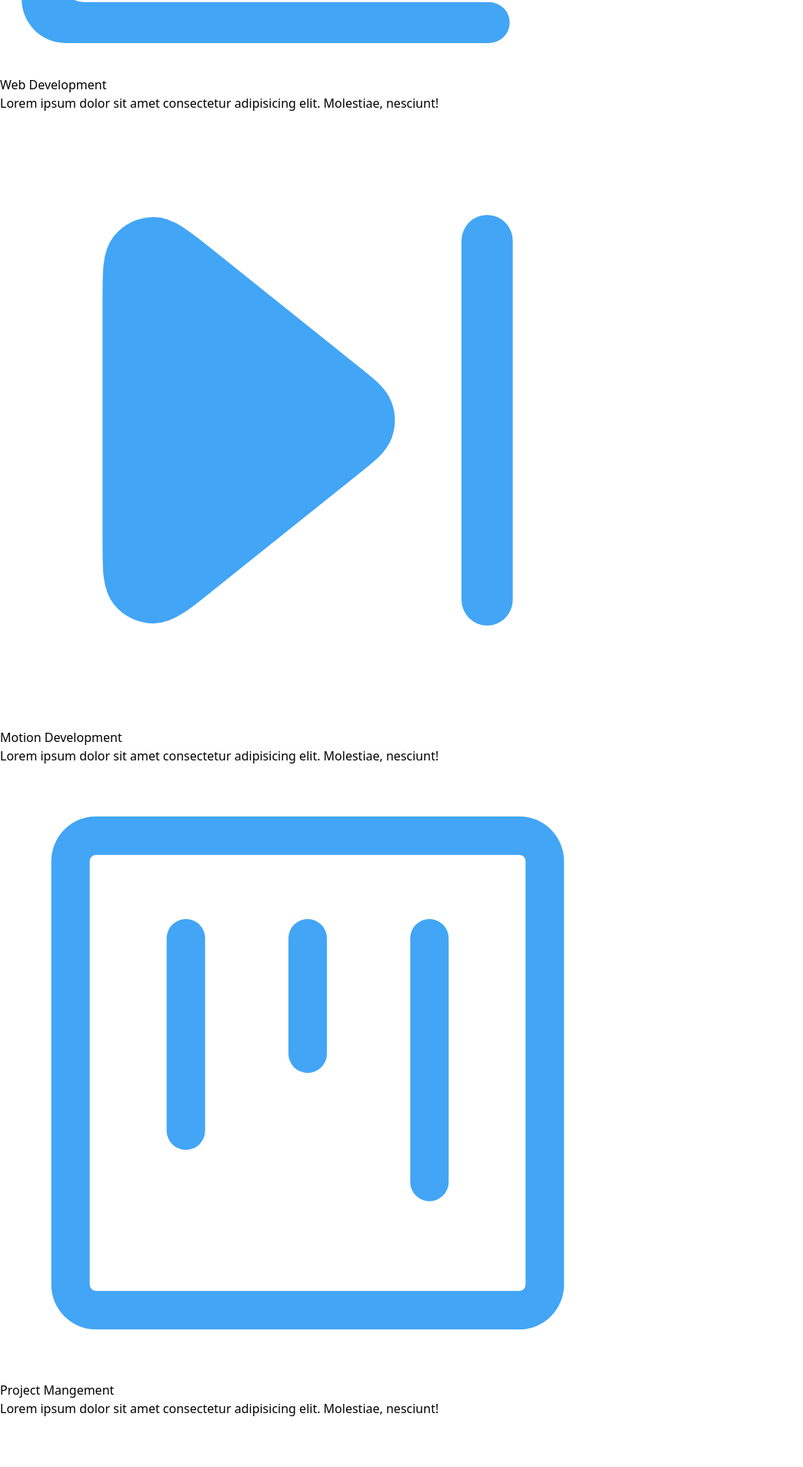
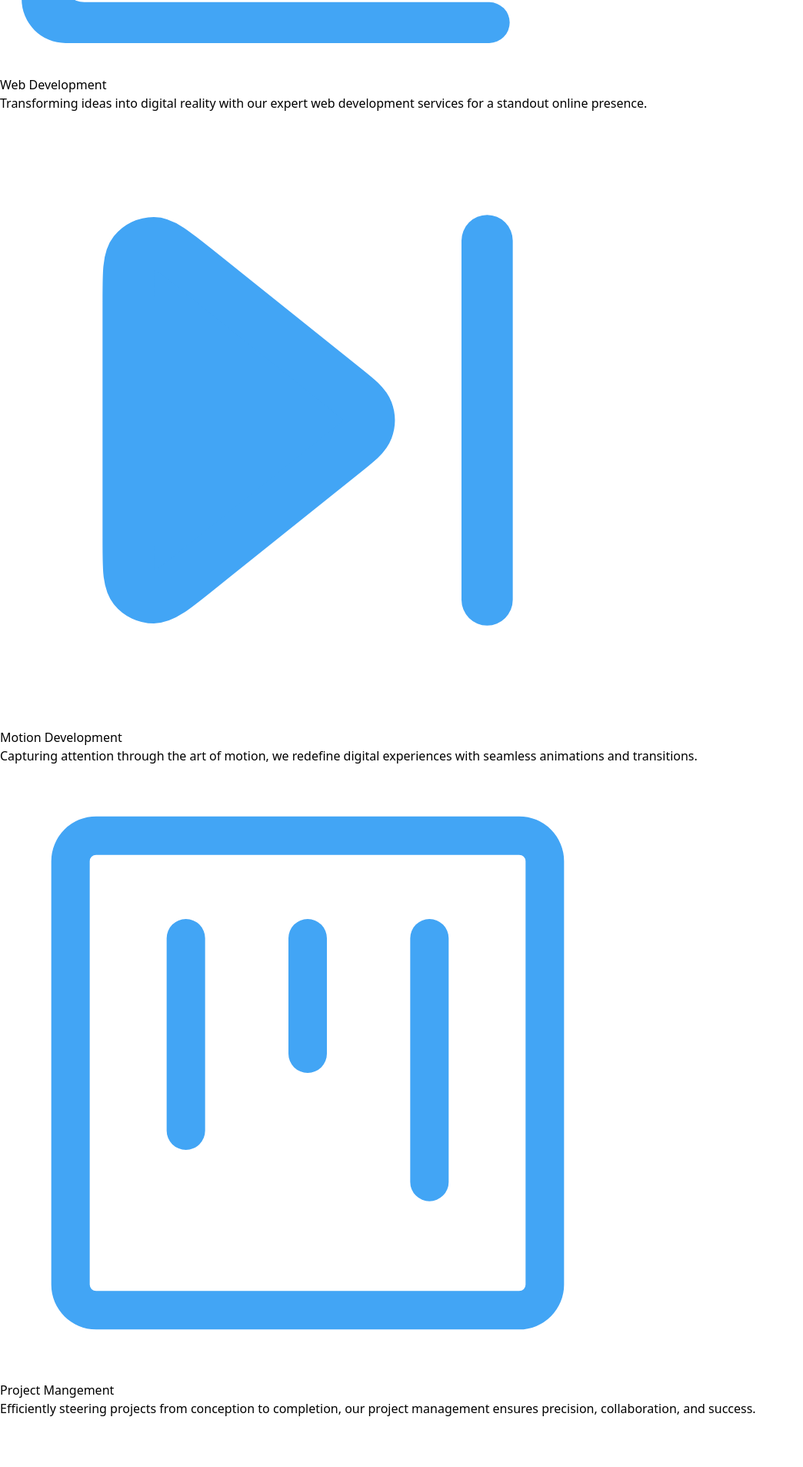
Before and after one commit to AmanTiwari0509/new-potfolio-aman, a React (Vite) app: page / in a window 1280 px wide. Shown: the part 5600-7506 px from the top of the page at 77% size, without its empty margins (0-1044 px from the left). Built offline with nearby package versions, Linux system fonts and the light colour scheme.

Commit message:
added content in services

```diff
--- a/src/componets/Services.tsx
+++ b/src/componets/Services.tsx
@@ -12,43 +12,43 @@ const Services = () => {
                 <div className='text-sm tracking-wide text-center text-gray-500'>Experienced frontend engineer specializing in crafting pixel-perfect, user-centric interfaces that elevate digital experiences.</div>
             </div>
             <div className='lg:grid lg:grid-cols-4 md:grid md:grid-cols-2 flex flex-col gap-4 items-center justify-center md:py-36 py-16  md:pl-20 pl-0'>
-                <div className='w-[270px]  h-[270px]  bg-gray-200 hover:bg-white  flex flex-row justify-center items-center rounded-md hover:border-4 hover:border-blue-400'>
+                <div className='w-[280px]  h-[280px]  bg-gray-200 hover:bg-white  flex flex-row justify-center items-center rounded-md hover:border-4 hover:border-blue-400'>
                     <div className='flex flex-col gap-8 justify-center items-center '>
                         <img src={developmet} alt="" className='w-20 h-20' />
                         <div className='flex flex-col  justify-center items-center'>
                             <p className='font-bold text-black text-lg'>Web Development</p>
-                            <p className='text-center px-4 pt-2'>Lorem ipsum dolor sit amet consectetur adipisicing elit. Molestiae, nesciunt!</p>
+                            <p className='text-center px-4 pt-2'>Transforming ideas into digital reality with our expert web development services for a standout online presence.</p>
                         </div>
 
                     </div>
 
                 </div>
-                <div className='w-[270px] h-[270px] bg-gray-200 hover:bg-white  flex flex-row justify-center items-center rounded-md hover:border-4 hover:border-blue-400'>
+                <div className='w-[280px] h-[280px] bg-gray-200 hover:bg-white  flex flex-row justify-center items-center rounded-md hover:border-4 hover:border-blue-400'>
                     <div className='flex flex-col gap-8 justify-center items-center'>
                         <img src={skip} alt="" className='w-20 h-20' />
                         <div className='flex flex-col  justify-center items-center'>
                             <p className='font-bold text-black text-lg'>Motion Development</p>
-                            <p className='text-center px-4 pt-2'>Lorem ipsum dolor sit amet consectetur adipisicing elit. Molestiae, nesciunt!</p>
+                            <p className='text-center px-4 pt-2'>Capturing attention through the art of motion, we redefine digital experiences with seamless animations and transitions.</p>
                         </div>
 
                     </div>
 
-                </div><div className='w-[270px] h-[270px] bg-gray-200 hover:bg-white  flex flex-row justify-center items-center rounded-md hover:border-4 hover:border-blue-400'>
+                </div><div className='w-[280px] h-[280px] bg-gray-200 hover:bg-white  flex flex-row justify-center items-center rounded-md hover:border-4 hover:border-blue-400'>
                     <div className='flex flex-col gap-8 justify-center items-center'>
                         <img src={project} alt="" className='w-20 h-20' />
                         <div className='flex flex-col  justify-center items-center'>
                             <p className='font-bold text-black text-lg'>Project Mangement</p>
-                            <p className='text-center px-4 pt-2'>Lorem ipsum dolor sit amet consectetur adipisicing elit. Molestiae, nesciunt!</p>
+                            <p className='text-center px-4 pt-2'>Efficiently steering projects from conception to completion, our project management ensures precision, collaboration, and success.</p>
                         </div>
 
                     </div>
 
-                </div><div className='w-[270px] h-[270px] bg-gray-200 hover:bg-white  flex flex-row justify-center items-center rounded-md hover:border-4 hover:border-blue-400'>
+                </div><div className='w-[280px] h-[280px] bg-gray-200 hover:bg-white  flex flex-row justify-center items-center rounded-md hover:border-4 hover:border-blue-400'>
                     <div className='flex flex-col gap-8 justify-center items-center'>
                         <img src={chart} alt="" className='w-20 h-20' />
                         <div className='flex flex-col  justify-center items-center'>
                             <p className='font-bold text-black text-lg'>Management Software</p>
-                            <p className='text-center px-4 pt-2'>Lorem ipsum dolor sit amet consectetur adipisicing elit. Molestiae, nesciunt!</p>
+                            <p className='text-center px-4 pt-2'>Strategic software management for streamlined development, ensuring efficiency, quality, and project success.</p>
                         </div>
 
                     </div>
```
